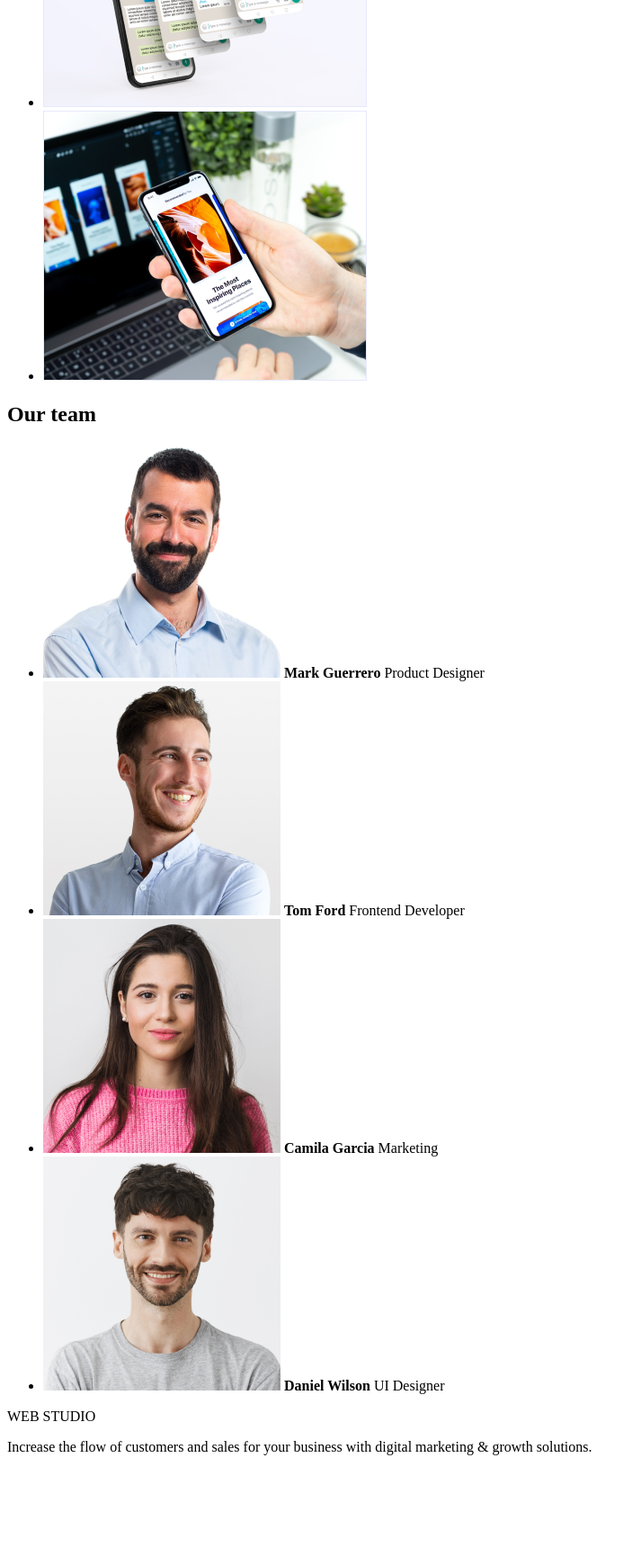
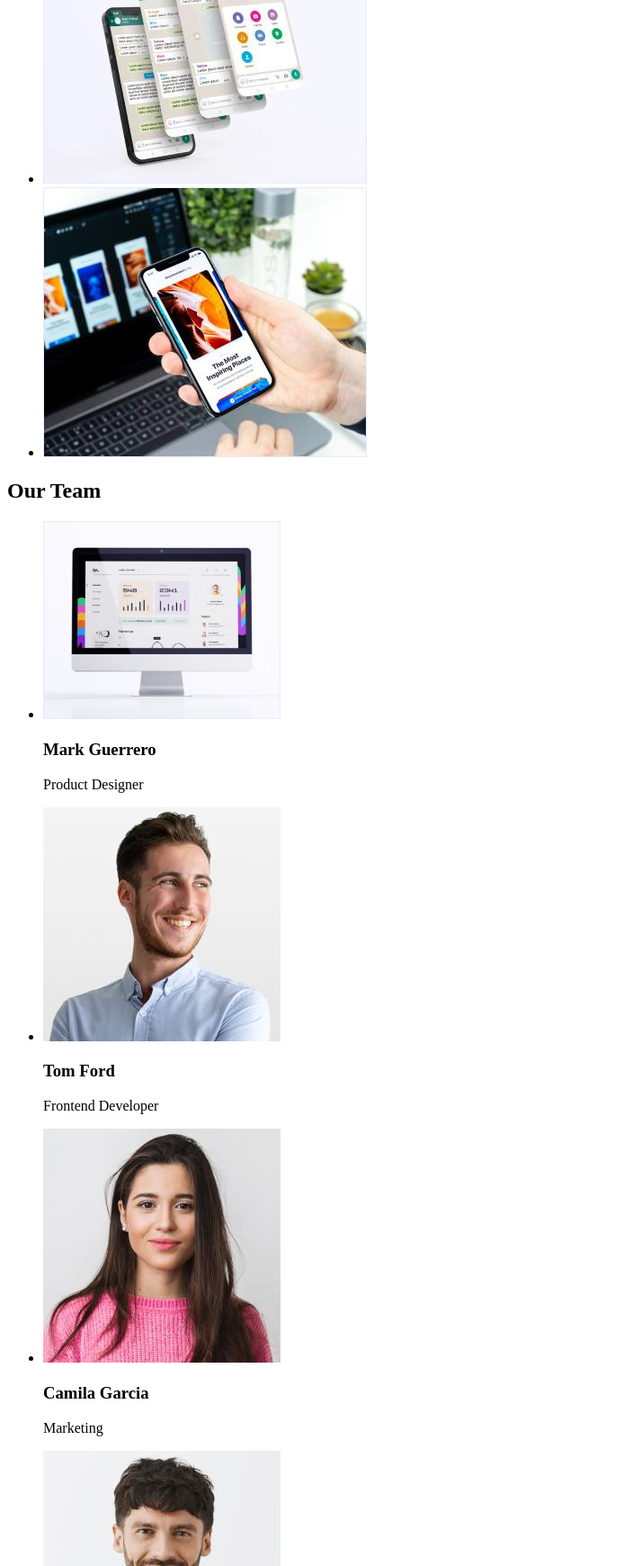
Before and after one commit to DenisPitsul/goit-markup-hw-01, a plain HTML site: page index.html in a window 1280 px wide. Shown: the part 1060-2800 px from the top of the page at 90% size, without its empty margins (0-713 px from the left). Before the commit the page ends 2693 px from the top, so only its background shows below. Drawn offline with Linux system fonts and the light colour scheme.

Commit message:
Fix existing comments from autocheck

```diff
--- a/index.html
+++ b/index.html
@@ -8,11 +8,8 @@
 </head>
 <body>
     <header>
-        <a href="#">
-            <span>WEB</span>
-            <span>STUDIO</span>
-        </a>
         <nav>
+            <a href="./index.html">WebStudio</a>
             <ul>
                 <li>
                     <a href="#">Studio</a>
@@ -27,10 +24,14 @@
         </nav>
         <ul>
             <li>
-                <a href="#">info@devstudio.com</a>
+                <address>
+                    <a href="mailto:info@devstudio.com">info@devstudio.com</a>
+                </address>
             </li>
             <li>
-                <a href="#">+11 (000) 111-11-11</a>
+                <address>
+                    <a href="tel:+110001111111">+11 (000) 111-11-11</a>
+                </address>
             </li>
         </ul>
     </header>
@@ -40,27 +41,28 @@
             <button type="button">Order Service</button>
         </section>
         <section>
+            <h2>Advantages & Features</h2>
             <ul>
                 <li>
-                    <strong>Strategy</strong>
+                    <h3>Strategy</h3>
                     <p>
                         Our goal is to identify the business problem to walk away with the perfect and creative solution.
                     </p>
                 </li>
                 <li>
-                    <strong>Punctuality</strong>
+                    <h3>Punctuality</h3>
                     <p>
                         Bring the key message to the brand's audience for the best price within the shortest possible time.
                     </p>
                 </li>
                 <li>
-                    <strong>Diligence</strong>
+                    <h3>Diligence</h3>
                     <p>
                         Research and confirm brands that present the strongest digital growth opportunities and minimize risk.
                     </p>
                 </li>
                 <li>
-                    <strong>Technologies</strong>
+                    <h3>Technologies</h3>
                     <p>
                         Design practice focused on digital experiences. We bring forth a deep passion for problem-solving.
                     </p>
@@ -71,47 +73,44 @@
             <h2>What are we doing</h2>
             <ul>
                 <li>
-                    <img src="images/img-1.png" alt="Monitor" width="360"/>
+                    <img src="./images/img-1.jpg" alt="Monitor" width="360"/>
                 </li>
                 <li>
-                    <img src="images/img-2.png" alt="Multiple smartphone screens" width="360"/>
+                    <img src="./images/img-2.jpg" alt="Multiple smartphone screens" width="360"/>
                 </li>
                 <li>
-                    <img src="images/img-3.png" alt="Smartphone in hand" width="360"/>
+                    <img src="./images/img-3.jpg" alt="Smartphone in hand" width="360"/>
                 </li>
             </ul>
         </section>
         <section>
-            <h2>Our team</h2>
+            <h2>Our Team</h2>
             <ul>
                 <li>
-                    <img src="images/img-4.png" alt="Mark Guerrero photo" width="264"/>
-                    <span><strong>Mark Guerrero</strong></span>
-                    <span>Product Designer</span>
+                    <img src="./images/img-1.jpg" alt="Mark Guerrero photo" width="264"/>
+                    <h3>Mark Guerrero</h3>
+                    <p>Product Designer</p>
                 </li>
                 <li>
-                    <img src="images/img-5.png" alt="Tom Ford photo" width="264"/>
-                    <span><strong>Tom Ford</strong></span>
-                    <span>Frontend Developer</span>
+                    <img src="./images/img-5.jpg" alt="Tom Ford photo" width="264"/>
+                    <h3>Tom Ford</h3>
+                    <p>Frontend Developer</p>
                 </li>
                 <li>
-                    <img src="images/img-6.png" alt="Camila Garcia photo" width="264"/>
-                    <span><strong>Camila Garcia</strong></span>
-                    <span>Marketing</span>
+                    <img src="./images/img-6.jpg" alt="Camila Garcia photo" width="264"/>
+                    <h3>Camila Garcia</h3>
+                    <p>Marketing</p>
                 </li>
                 <li>
-                    <img src="images/img-7.png" alt="Daniel Wilson photo" width="264"/>
-                    <span><strong>Daniel Wilson</strong></span>
-                    <span>UI Designer</span>
+                    <img src="./images/img-7.jpg" alt="Daniel Wilson photo" width="264"/>
+                    <h3>Daniel Wilson</h3>
+                    <p>UI Designer</p>
                 </li>
             </ul>
         </section>
     </main>
     <footer>
-        <p>
-            <span>WEB</span>
-            <span>STUDIO</span>
-        </p>
+        <a href="./index.html">WebStudio</a>
         <p>
             Increase the flow of customers and sales for your business with digital marketing & growth solutions.
         </p>
```
Also changed, not shown: images/img-1.jpg (added), images/img-1.png (deleted), images/img-2.jpg (added), images/img-2.png (deleted), images/img-3.jpg (added), images/img-3.png (deleted), images/img-4.jpg (added), images/img-4.png (deleted), images/img-5.jpg (added), images/img-5.png (deleted), images/img-6.jpg (added), images/img-6.png (deleted), images/img-7.jpg (added), images/img-7.png (deleted).
